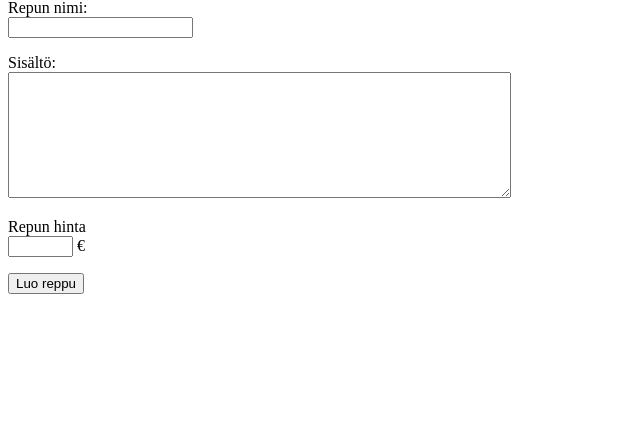
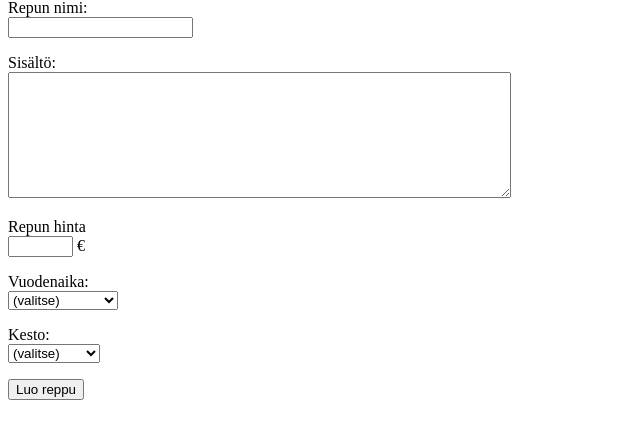
Before and after one commit to sJYRINKI/Retkeilyvarusteet, a Flask app: page /new_item in a window 1280 px wide. Shown: the part 81-520 px from the top of the page, without its empty margins (0-640 px from the left). Run offline with Flask 3, Linux system fonts and the light colour scheme; the visitor is signed in with stand-in values (Sample User, id 1).

Commit message:
Add classes to items

```diff
--- a/app.py
+++ b/app.py
@@ -42,7 +42,8 @@ def show_item(item_id):
     item = items.get_item(item_id)
     if not item:
         abort(404)
-    return render_template("show_item.html", item=item)
+    classes = items.get_classes(item_id)
+    return render_template("show_item.html", item=item, classes=classes)
 
 @app.route("/new_item")
 def new_item():
@@ -52,6 +53,7 @@ def new_item():
 @app.route("/create_item", methods=["POST"])
 def create_item():
     require_login()
+
     title = request.form["title"]
     if not title or len(title) > 50:
         abort(403)
@@ -63,7 +65,15 @@ def create_item():
         abort(403)
     user_id = session["user_id"]
 
-    items.add_item(title, description, price,  user_id)
+    classes = []
+    season = request.form["season"]
+    if season:
+        classes.append(("Vuodenaika", season))
+    duration = request.form["duration"]
+    if duration:
+        classes.append(("Kesto", duration))
+
+    items.add_item(title, description, price,  user_id, classes)
 
     return redirect("/")
 
--- a/schema.sql
+++ b/schema.sql
@@ -11,3 +11,10 @@
     price INTEGER,
     user_id INTEGER REFERENCES users
 );
+
+CREATE TABLE item_classes (
+    id INTEGER PRIMARY KEY,
+    item_id INTEGER REFERENCES items ON DELETE CASCADE,
+    title TEXT,
+    value TEXT
+);
--- a/templates/new_item.html
+++ b/templates/new_item.html
@@ -20,6 +20,26 @@
     Repun hinta <br />
     <input type="text" name="price" size="5" pattern="[1-9][0-9]{0,3}" required /> €
     </p>
+    <p>
+      Vuodenaika: <br />
+      <select name="season">
+        <option value="">(valitse)</option>
+        <option value="3-vuodenaikaa">3-vuodenaikaa</option>
+        <option value="4-vuodenaikaa">4-vuodenaikaa</option>
+        <option value="talvi">talvi</option>
+        <option value="kesä">kesä</option>
+      </select>
+     </p>
+     <p>
+      Kesto: <br />
+      <select name="duration">
+        <option value="">(valitse)</option>
+        <option value="1 päivä">1 päivä</option>
+        <option value="2-4 päivää">2-4 päivää</option>
+        <option value="5-7 päivää">5-7 päivää</option>
+        <option value="7-14 päivää">7-14 päivää</option>
+      </select>
+      </p>
     <input type="submit" value="Luo reppu" />
   </form>
 </body>
```
Also changed, not shown: items.py (+11 -1 lines), templates/show_item.html (+10 -0 lines).
